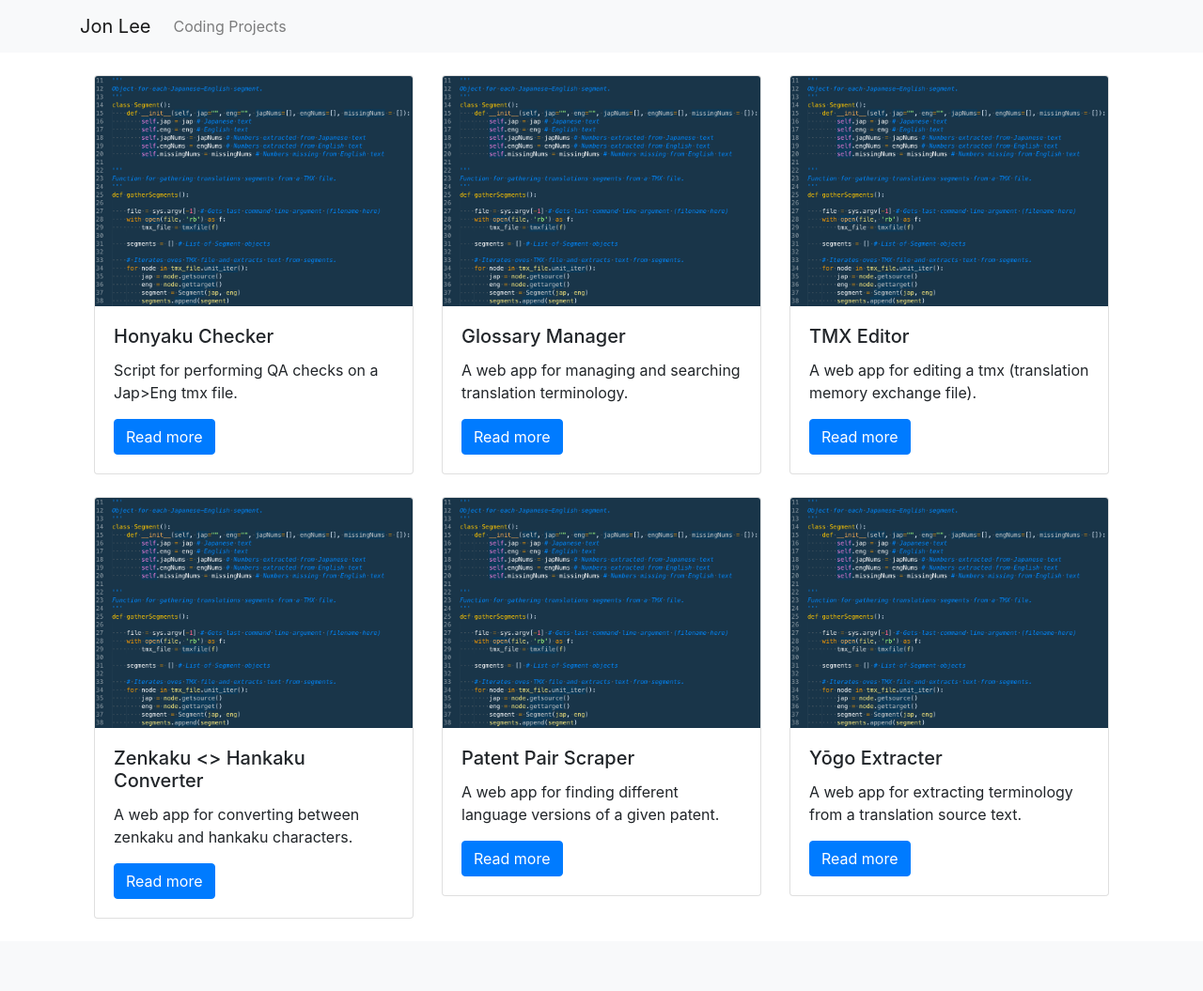
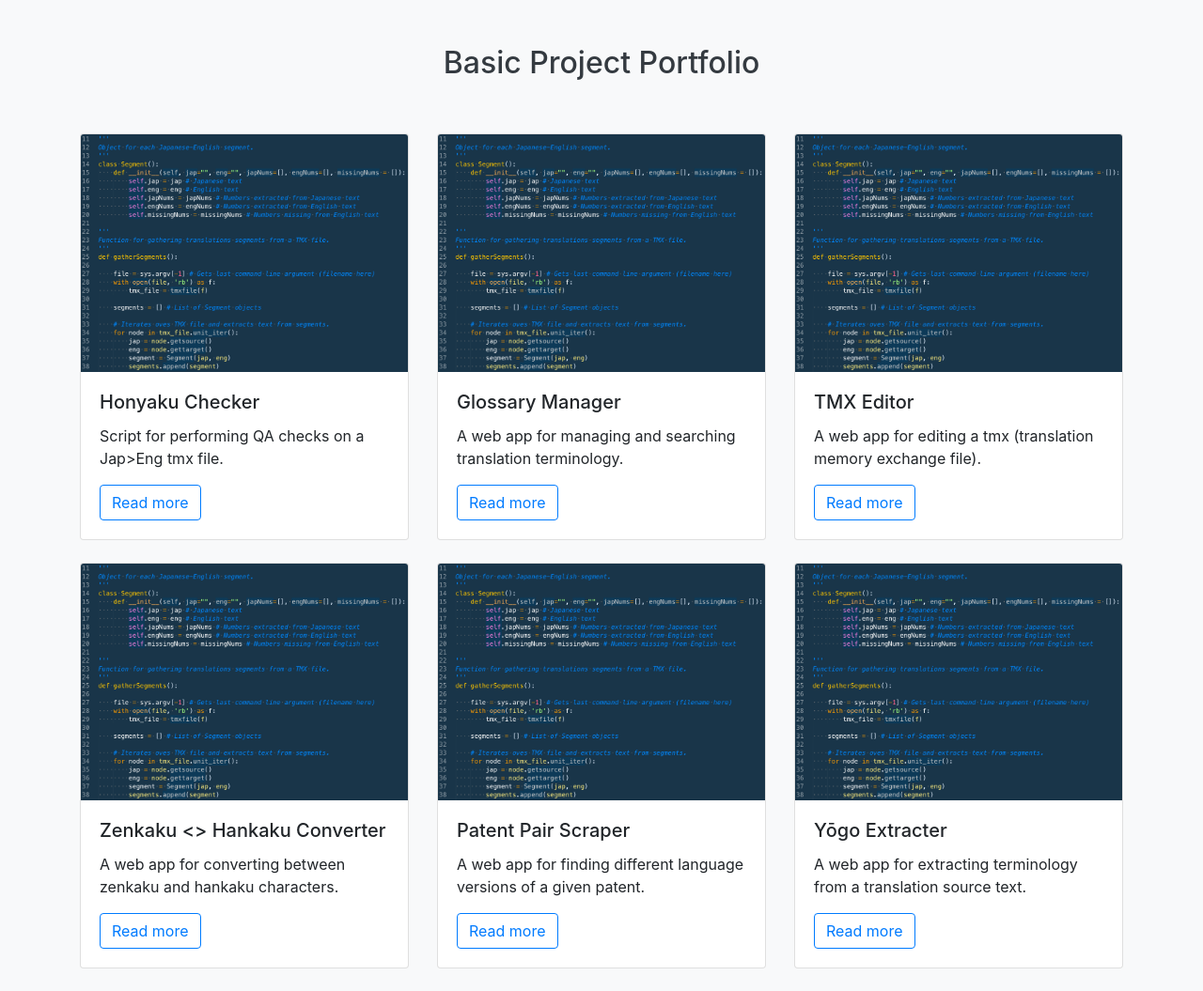
Before and after one commit to 4ka0/django_porfolio, a Django app: page / in a window 1280 px wide. Shown: the whole page at 94% size. Before the commit the page ends 978 px from the top, so only its background shows below. Run offline with Django 3.2, Linux system fonts and the light colour scheme; data comes from the database, SQL or seed files in the repository; some libraries are stand-ins or nearby versions.

Commit message:
Styling update

```diff
--- a/projects/templates/projects/all_projects.html
+++ b/projects/templates/projects/all_projects.html
@@ -1,23 +1,29 @@
 {% extends 'projects/base.html' %}
-
 {% load static %}
 
 {% block content %}
 
-    <div class="container mb-8">
+    <div class="container mb-10">
         <div class="row">
+
         {% for project in projects %}
+
             <div class="col-md-4">
                 <div class="card mb-4">
+
                     <img class="card-img-top" src="{% static project.image %}" alt="{{ project.description }}">
+
                     <div class="card-body">
                         <h5 class="card-title">{{ project.title }}</h5>
                         <p class="card-text">{{ project.summary }}</p>
-                        <a href="{% url 'projects:project_detail' project.pk %}" class="btn btn-primary">Read more</a>
+                        <a href="{% url 'projects:project_detail' project.pk %}" class="btn btn-outline-primary">Read more</a>
                     </div>
+
                 </div>
             </div>
+
         {% endfor %}
+
         </div>
     </div>
 
--- a/projects/templates/projects/base.html
+++ b/projects/templates/projects/base.html
@@ -1,39 +1,27 @@
 <!DOCTYPE html>
-  <html lang="en">
-
+<html lang="en">
     <head>
         <meta charset="UTF-8">
         <title>Portfolio</title>
         <link rel="stylesheet" href="https://stackpath.bootstrapcdn.com/bootstrap/4.3.1/css/bootstrap.min.css" integrity="sha384-ggOyR0iXCbMQv3Xipma34MD+dH/1fQ784/j6cY/iJTQUOhcWr7x9JvoRxT2MZw1T" crossorigin="anonymous">
         <meta name="viewport" content="width=device-width, initial-scale=1.0">
     </head>
+    <body style="background-color: #f8f9fa;">
 
-    <body>
-
-      <nav class="navbar navbar-expand-lg navbar-light bg-light mb-4">
         <div class="container">
 
-          <!-- First item in navbar -->
-          <a class="navbar-brand" href="{% url 'projects:all_projects' %}">Jon Lee</a>
-          <button class="navbar-toggler" type="button" data-toggle="collapse" data-target="#navbarNavAltMarkup" aria-controls="navbarNavAltMarkup" aria-expanded="false" aria-label="Toggle navigation">
-            <span class="navbar-toggler-icon"></span>
-          </button>
+            <div class="row">
 
-          <!-- Other items in navbar -->
-          <div class="collapse navbar-collapse" id="navbarNavAltMarkup">
-            <div class="navbar-nav">
-              <a class="nav-item nav-link" href="{% url 'projects:all_projects' %}">Coding Projects</a>
+                <!-- Top banner -->
+                <div class="col-12 bg-light py-5" >
+                    <h2 class="text-center text-dark">Basic Project Portfolio</h2>
+                </div>
+
+                <!-- Main body -->
+                {% block content %}
+                {% endblock %}
             </div>
-          </div>
 
         </div>
-      </nav>
-
-      <div class="container">
-        {% block content %}
-
-        {% endblock %}
-      </div>
-
     </body>
-  </html>
+</html>
```
